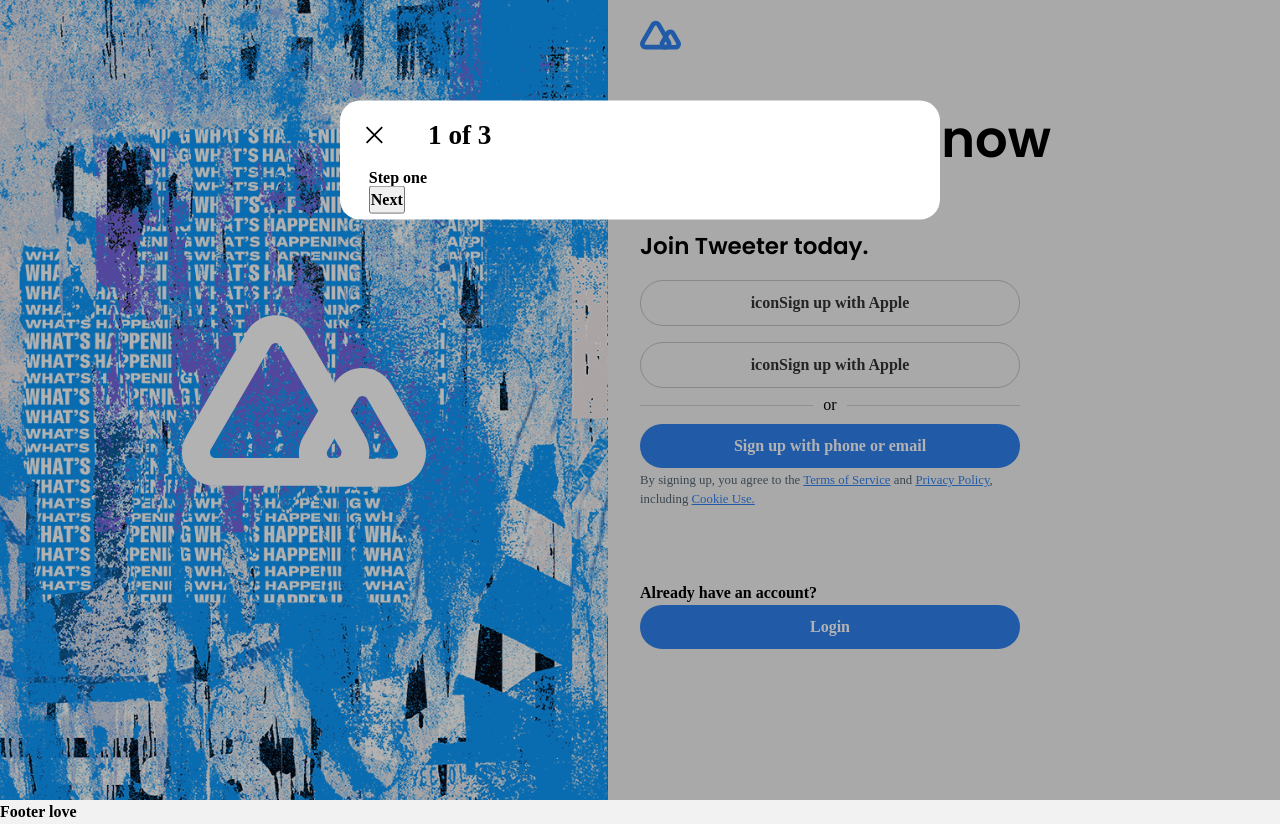
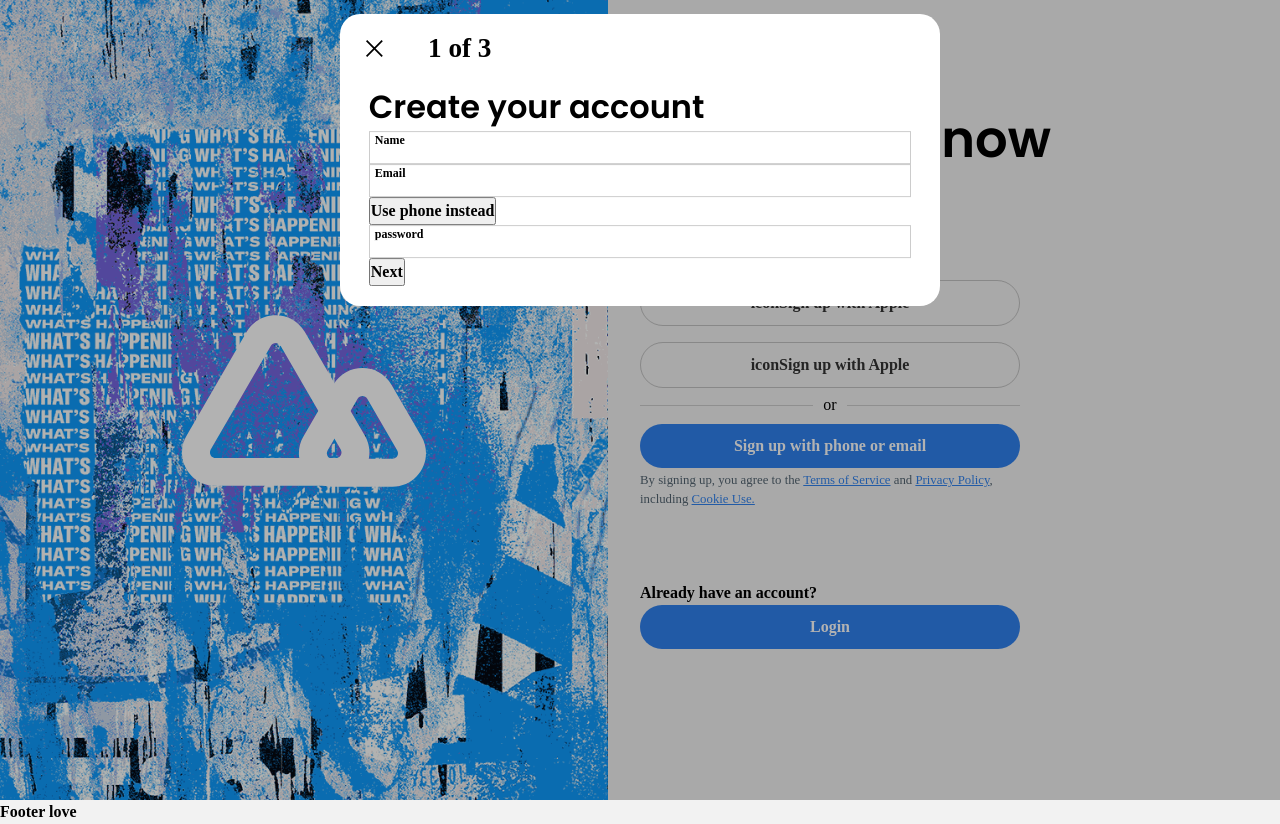
Before and after one commit to Tolufolorunso/Tweeter, a React (Create React App) app in the folder client/: page / in a window 1280 px wide. Both pictures are taken after a click on the element "Sign up with phone or email". Built offline with nearby package versions, Linux system fonts and the light colour scheme.

Commit message:
Working on register form modal

```diff
--- a/client/src/pages/landing/Landing.js
+++ b/client/src/pages/landing/Landing.js
@@ -32,9 +32,7 @@ const Landing = () => {
 
   return (
     <Wrapper>
-      {isOverLayOPen ? (
-        <div className="overlay" onClick={closeModal}></div>
-      ) : null}
+      {isOverLayOPen ? <div className="overlay"></div> : null}
       {registerModal ? <RegisterModal closeModal={closeModal} /> : null}
       {loginModal ? <LoginModal closeModal={closeModal} /> : null}
 
--- a/client/src/pages/landing/auth/Login.Modal.js
+++ b/client/src/pages/landing/auth/Login.Modal.js
@@ -1,10 +1,10 @@
 import AuthWrapper from './auth.styled';
-
+import { GrClose } from 'react-icons/gr';
 const LoginModal = ({ closeModal }) => {
   return (
     <AuthWrapper>
       <button className="close" onClick={closeModal}>
-        +
+        <GrClose />
       </button>
       <h1>Login</h1>
     </AuthWrapper>
--- a/client/src/pages/landing/auth/Register.stepOne.js
+++ b/client/src/pages/landing/auth/Register.stepOne.js
@@ -1,9 +1,118 @@
-import React from 'react';
+import React, { useState } from 'react';
+import { Heading } from '../../../components';
+
+const initialState = {
+  name: '',
+  email: '',
+  phone: '',
+  password: '',
+  birthYear: '',
+};
 
 const RegisterStepOne = ({ nextSlide }) => {
+  const [values, setValues] = useState(initialState);
+  const [nameLength, setNameLength] = useState(0);
+  const [activeInput, setActiveInput] = useState('');
+
+  const [emailOrPhone, setEmailOrPhone] = useState('email');
+
+  const focusHandler = (e) => {
+    setActiveInput(e.target.name);
+  };
+
+  const blurHandler = () => {
+    setActiveInput('');
+  };
+
+  const handleEmailPhone = () => {
+    if (emailOrPhone === 'email') {
+      setEmailOrPhone('phone');
+    } else {
+      setEmailOrPhone('email');
+    }
+  };
+
+  const handleChange = (e) => {
+    setValues({ ...values, [e.target.name]: e.target.value });
+    if (e.target.name === 'name') {
+      setNameLength(e.target.value.length);
+    }
+  };
   return (
     <>
-      <h1>Step one</h1>
+      <Heading text="Create your account" tag="h2" size={2} className="hi" />
+      <form>
+        <div
+          className={`formGroup ${activeInput === 'name' ? 'activeInput' : ''}`}
+        >
+          <div className="label-counter-box">
+            <label htmlFor="name">Name</label>
+            {activeInput === 'name' ? (
+              <div className="char-number">{nameLength} / 50</div>
+            ) : null}
+          </div>
+          <input
+            type="text"
+            name="name"
+            className="input inputName"
+            maxLength="50"
+            onChange={handleChange}
+            onFocus={focusHandler}
+            onBlur={blurHandler}
+            value={values.name}
+            id="name"
+          />
+        </div>
+        <div
+          className={`formGroup ${
+            activeInput === 'email' ? 'activeInput' : ''
+          }`}
+        >
+          <div className="label-counter-box">
+            <label htmlFor={emailOrPhone === 'email' ? 'email' : 'phone'}>
+              {emailOrPhone === 'email' ? 'Email' : 'Phone'}
+            </label>
+          </div>
+          <input
+            type={emailOrPhone === 'email' ? 'email' : 'number'}
+            name={emailOrPhone === 'email' ? 'email' : 'phone'}
+            className="input inputName"
+            maxLength="50"
+            onChange={handleChange}
+            onFocus={focusHandler}
+            onBlur={blurHandler}
+            value={emailOrPhone === 'email' ? values.email : values.phone}
+            id={emailOrPhone === 'email' ? 'email' : 'phone'}
+          />
+        </div>
+        <button
+          style={{ display: 'flex' }}
+          type="button"
+          onClick={handleEmailPhone}
+        >
+          Use phone instead
+        </button>
+        <div
+          className={`formGroup ${
+            activeInput === 'password' ? 'activeInput' : ''
+          }`}
+        >
+          <div className="label-counter-box">
+            <label htmlFor="email">password</label>
+          </div>
+          <input
+            type="text"
+            name="password"
+            className="input passwordName"
+            maxLength="50"
+            onChange={handleChange}
+            onFocus={focusHandler}
+            onBlur={blurHandler}
+            value={values.password}
+            id="password"
+          />
+        </div>
+      </form>
       <button onClick={() => nextSlide('step-1')}>Next</button>
     </>
   );
--- a/client/src/pages/landing/auth/Register.stepTwo.js
+++ b/client/src/pages/landing/auth/Register.stepTwo.js
@@ -3,7 +3,10 @@ import React from 'react';
 const RegisterSteptwo = ({ nextSlide }) => {
   return (
     <>
-      <h1>Step two</h1>
+      <h1>
+        Lorem ipsum, dolor sit amet consectetur adipisicing elit. Modi vero
+        ipsa.
+      </h1>
       <button onClick={() => nextSlide('step-2')}>Next</button>
     </>
   );
--- a/client/src/pages/landing/auth/auth.styled.js
+++ b/client/src/pages/landing/auth/auth.styled.js
@@ -9,7 +9,7 @@ const AuthWrapper = styled.div`
   transform: translate(-50%, -50%);
   z-index: 2;
   border-radius: 20px;
-  padding-bottom: 50px;
+  padding-bottom: 20px;
   overflow: hidden;
   .nav {
     display: flex;
@@ -35,22 +35,49 @@ const AuthWrapper = styled.div`
   /* register style */
   .steps {
     width: 100%;
+    /* height: auto; */
     overflow: hidden;
+    /* min-height: 500px; */
   }
 
   .step {
     padding-inline: 1.8rem;
-    position: absolute;
     min-width: 100%;
-    transform: translateX(200%);
+    /* position: absolute; */
+    /* min-height: 500px; */
+    /* transform: translateX(200%); */
+    display: none;
     transition: all 0.3s ease-in;
   }
 
   .pre {
-    transform: translateX(-200%);
+    /* transform: translateX(-200%); */
   }
   .active {
-    transform: translateX(0);
+    /* transform: translateX(0); */
+    display: block;
+  }
+
+  .formGroup {
+    border: 1px solid rgba(0, 0, 0, 0.2);
+    line-height: 1;
+    font-size: var(--size-300);
+    padding: 2px 5px;
+  }
+
+  .label-counter-box {
+    display: flex;
+    justify-content: space-between;
+  }
+
+  .input {
+    border: none;
+    outline: none;
+    width: 100%;
+  }
+
+  .formGroup.activeInput {
+    border: 1px solid green;
   }
 `;
 
```
Also changed, not shown: package.json (added, +27 -0 lines), 1 other file (tests, documents, lock files or other folders).
